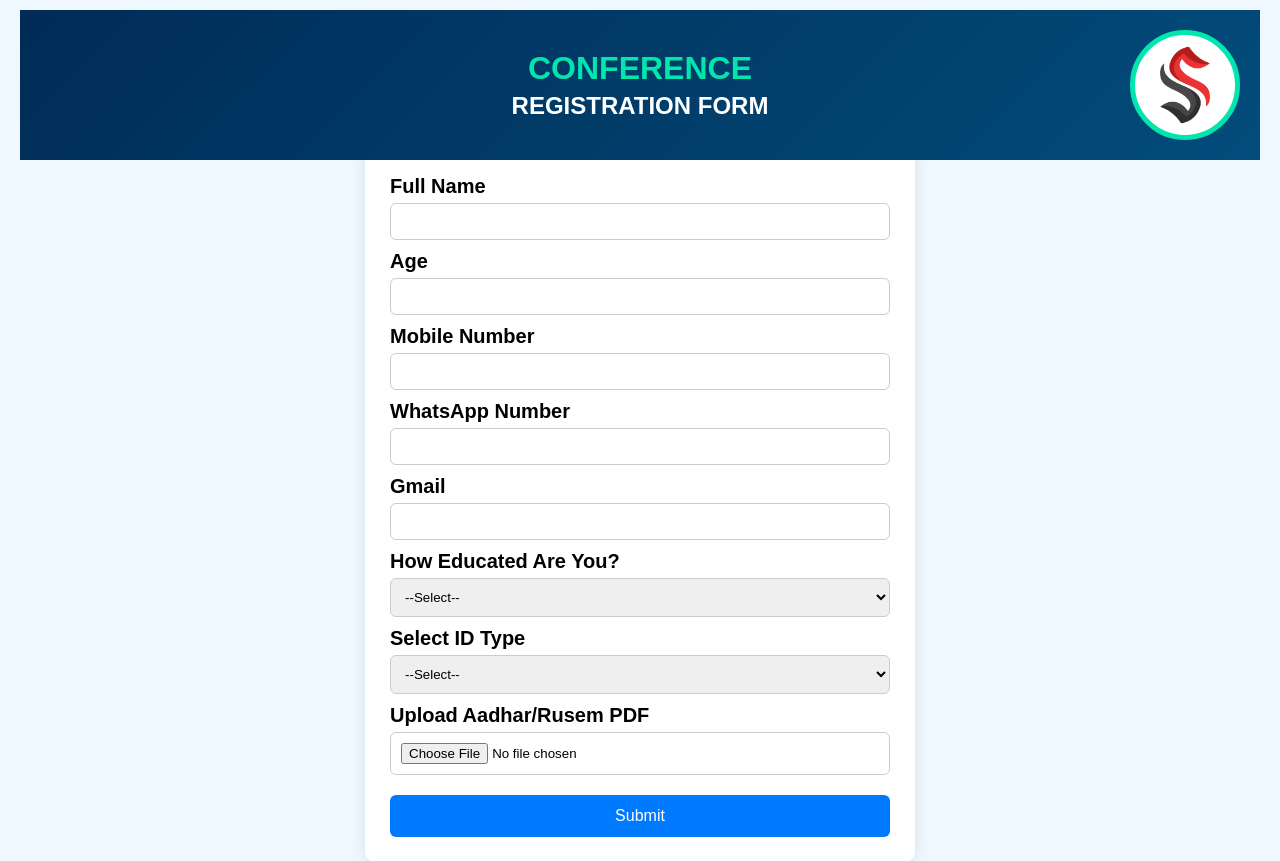
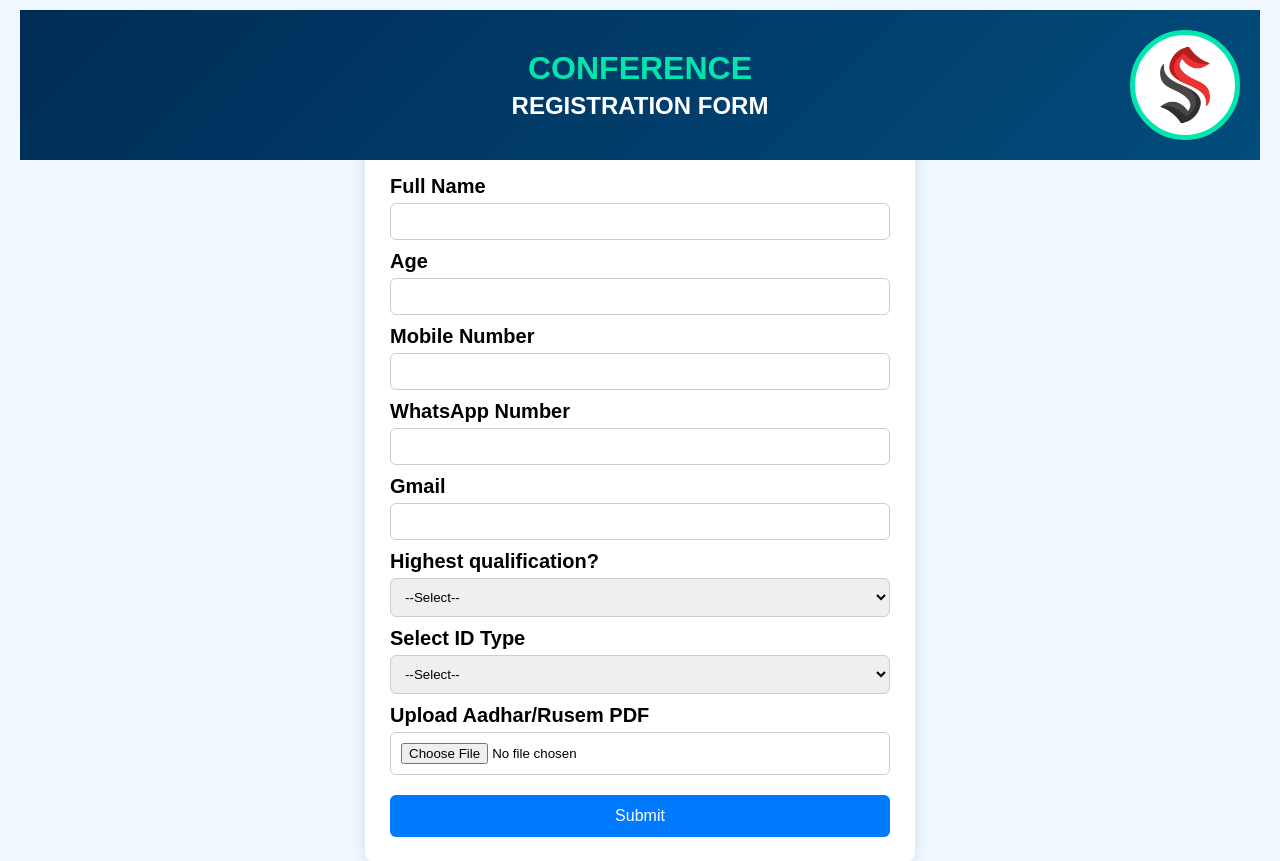
Before and after one commit to surendrakumarnat/app, a Flask app: page /formcode.html in a window 1280 px wide. Shown: the top 861 px of the page. Run offline with Flask 3, Linux system fonts and the light colour scheme.

Commit message:
Update formcode.html

```diff
--- a/templates/formcode.html
+++ b/templates/formcode.html
@@ -153,7 +153,7 @@
       <label for="gmail">Gmail</label>
       <input type="email" id="gmail" name="gmail" required>
 
-      <label for="education">How Educated Are You?</label>
+      <label for="education">Highest qualification?</label>
       <select id="education" name="education" required>
         <option value="">--Select--</option>
         <option value="none">None</option>
@@ -170,7 +170,7 @@
       <select id="idType" name="idType" required>
         <option value="">--Select--</option>
         <option value="aadhar">Aadhar</option>
-        <option value="rusem">Rusem</option>
+        <option value="rusem">resume</option>
       </select>
 
       <label for="rusemPdf">Upload Aadhar/Rusem PDF</label>
```
